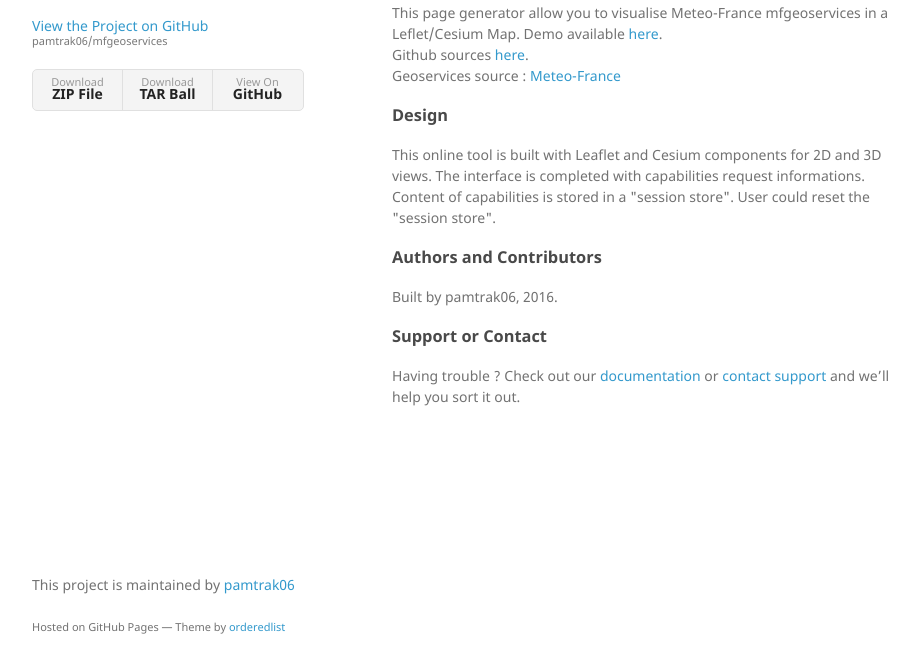
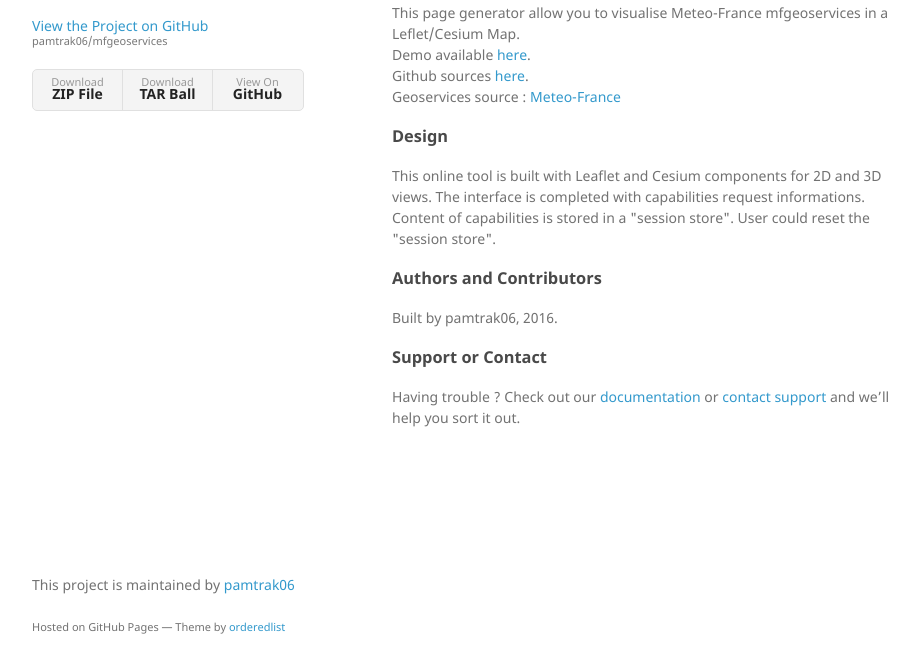
Before and after one commit to pamtrak06/mfgeoservices, a plain HTML site: page docs/index.html in a window 1280 px wide. Shown: the part 94-766 px from the top of the page, without its empty margins (178-1097 px from the left). Drawn offline with Linux system fonts and the light colour scheme.

Commit message:
Update index.html

```diff
--- a/docs/index.html
+++ b/docs/index.html
@@ -31,7 +31,7 @@
         <h3>
 <a id="welcome-to-mfgeoservices" class="anchor" href="#welcome-to-mfgeoservices" aria-hidden="true"><span aria-hidden="true" class="octicon octicon-link"></span></a>Welcome to mfgeoservices.</h3>
 
-<p>This page generator allow you to visualise Meteo-France mfgeoservices in a Leflet/Cesium Map.
+<p>This page generator allow you to visualise Meteo-France mfgeoservices in a Leflet/Cesium Map.<br />
 Demo available <a href="http://pamtrak06.github.io/mfgeoservices/">here</a>.<br />
 Github sources <a href="https://github.com/pamtrak06/mfgeoservices">here</a>.<br />
 Geoservices source : <a href="https://donneespubliques.meteofrance.fr/?fond=geoservices&amp;id_dossier=14">Meteo-France</a></p>
```
